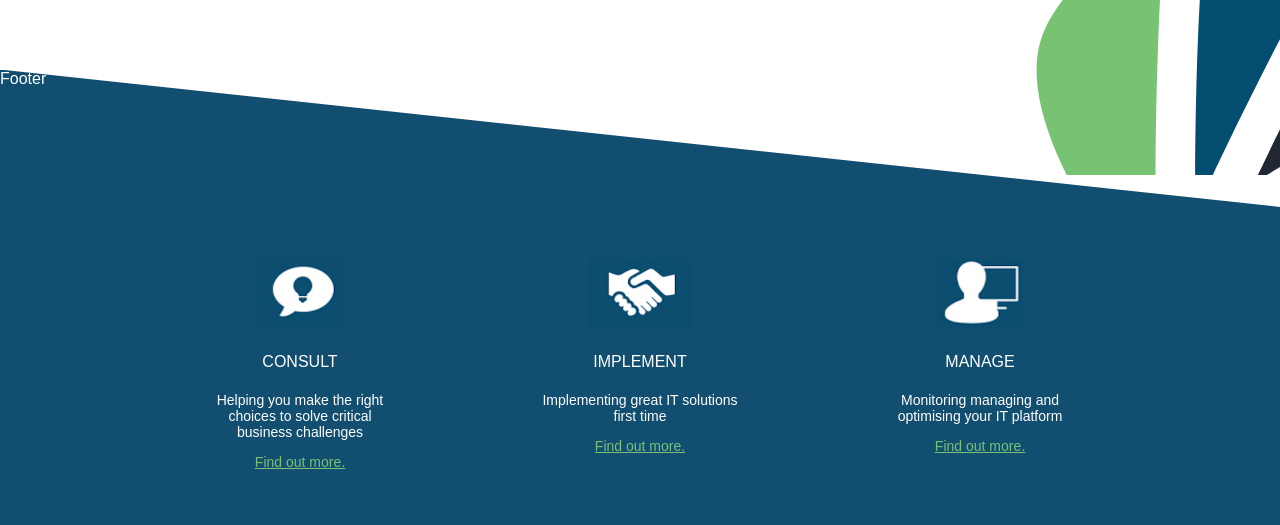
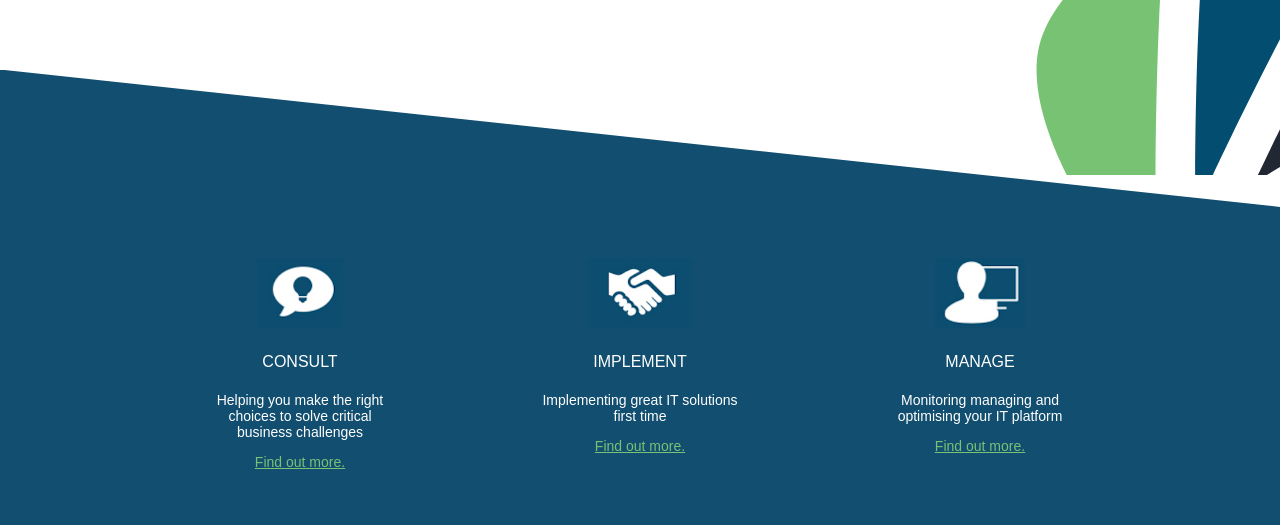
Before and after one commit to prayatna/estrat-clone, a React (Create React App) app: page / in a window 1280 px wide. Shown: the part 574-1099 px from the top of the page. Built offline with nearby package versions, Linux system fonts and the light colour scheme.

Commit message:
text footer removed

```diff
--- a/src/Components/IntroInfo.js
+++ b/src/Components/IntroInfo.js
@@ -8,7 +8,7 @@ import manage from '../assets/manage.png';
 const introInfo = () => {
     return (
         <div className="slanted">
-            Footer
+            &nbsp;
             <div className="flex-container">
                 <div>
                     <img className="flex-thumb" src ={consult} alt="consult"/>
```
